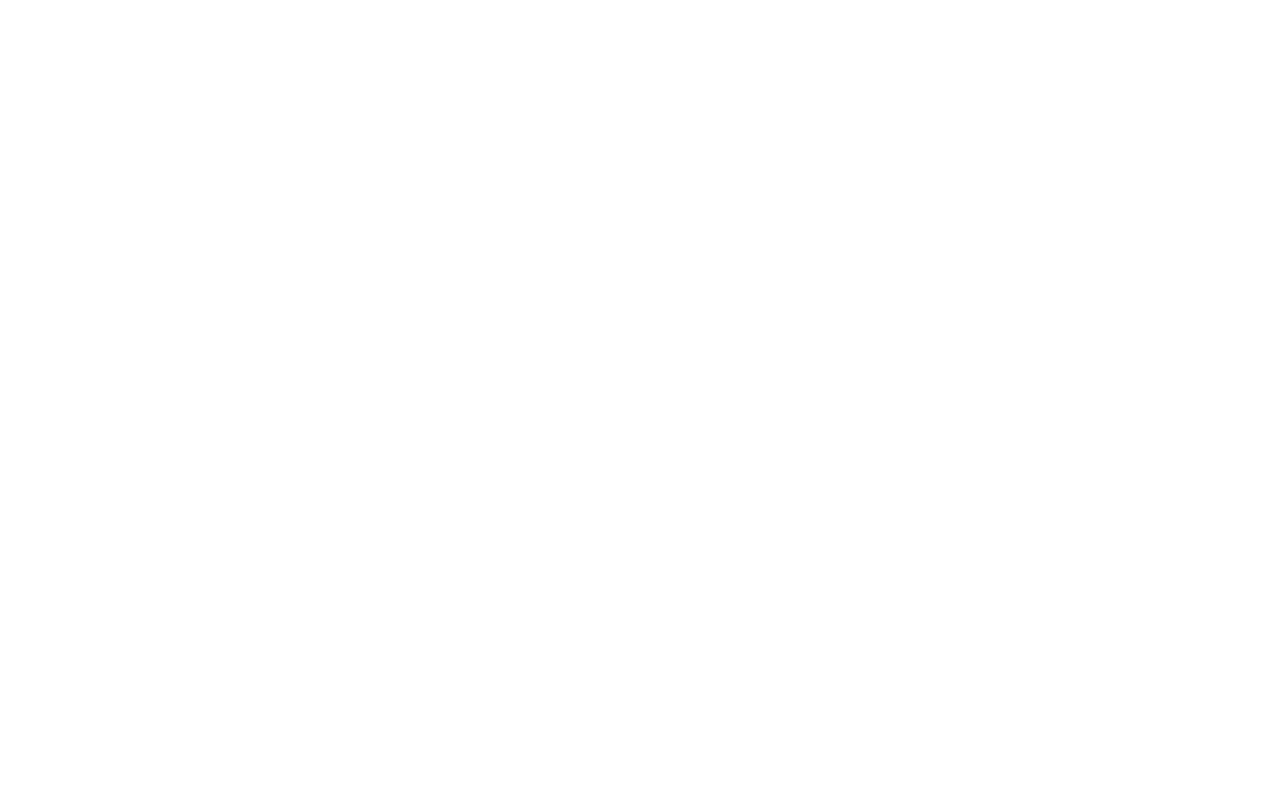
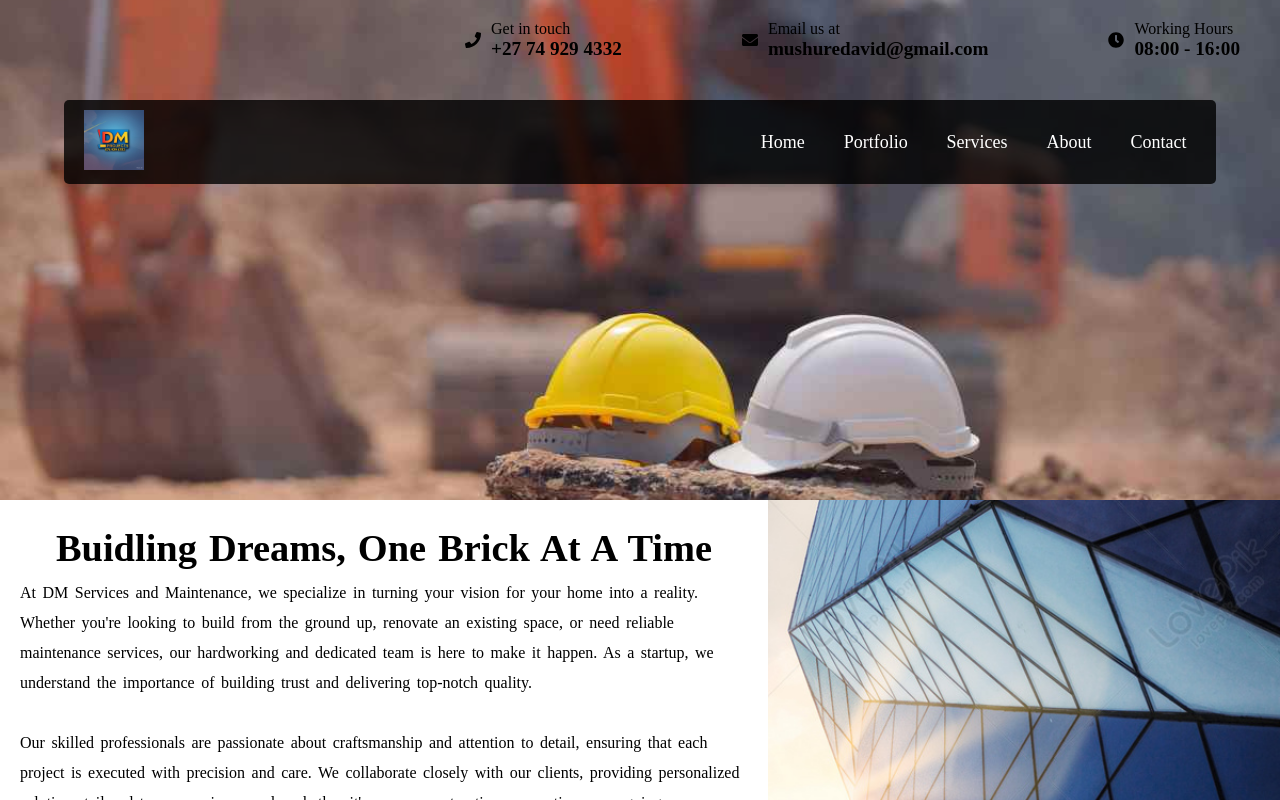
Before and after one commit to Privils/Dave-s-Cape-Construction, a React (Create React App) app: page /d-m-projects/ in a window 1280 px wide. Shown: the top 800 px of the page. Built offline with nearby package versions, Linux system fonts and the light colour scheme.

Commit message:
update on url and contact

```diff
--- a/package.json
+++ b/package.json
@@ -1,5 +1,5 @@
 {
-  "homepage": "https://Privils.github.io/d-m-projects",
+  "homepage": "https://d-m-projects.co.za/",
   "name": "d-m-projects",
   "version": "0.1.0",
   "private": true,
--- a/src/components/Header.jsx
+++ b/src/components/Header.jsx
@@ -63,14 +63,14 @@
             <FaPhone className="FaPhone" />
             <p>
               Get in touch <br />
-              <span>+27 889 67634 782</span>
+              <span>+27 74 929 4332</span>
             </p>
           </div>
           <div className="header-icon-divs">
             <FaEnvelope className="FaEnvelope" />
             <p>
               Email us at <br />
-              <span>contact@gmail.com</span>
+              <span>mushuredavid@gmail.com</span>
             </p>
           </div>
           <div className="header-icon-divs">
```
